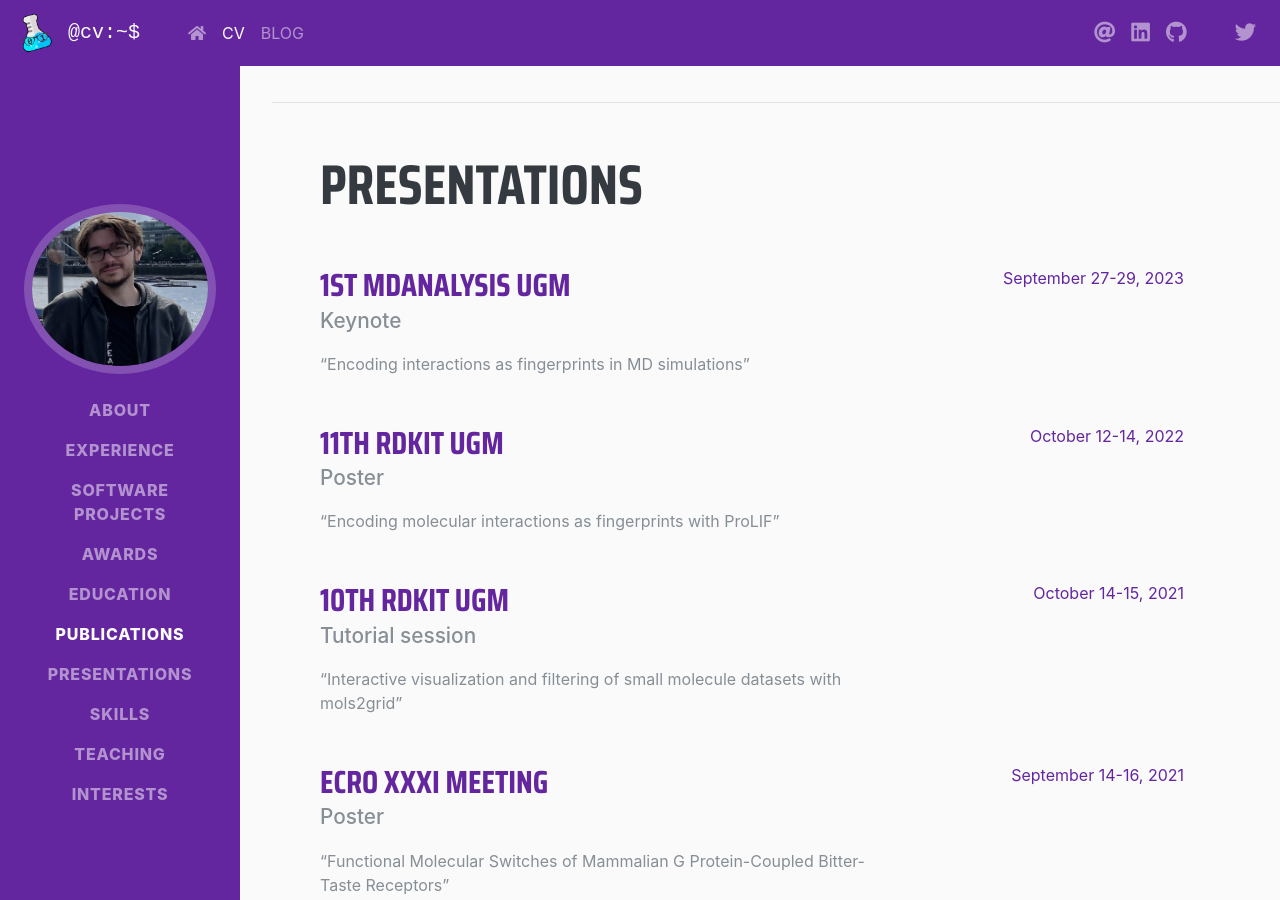
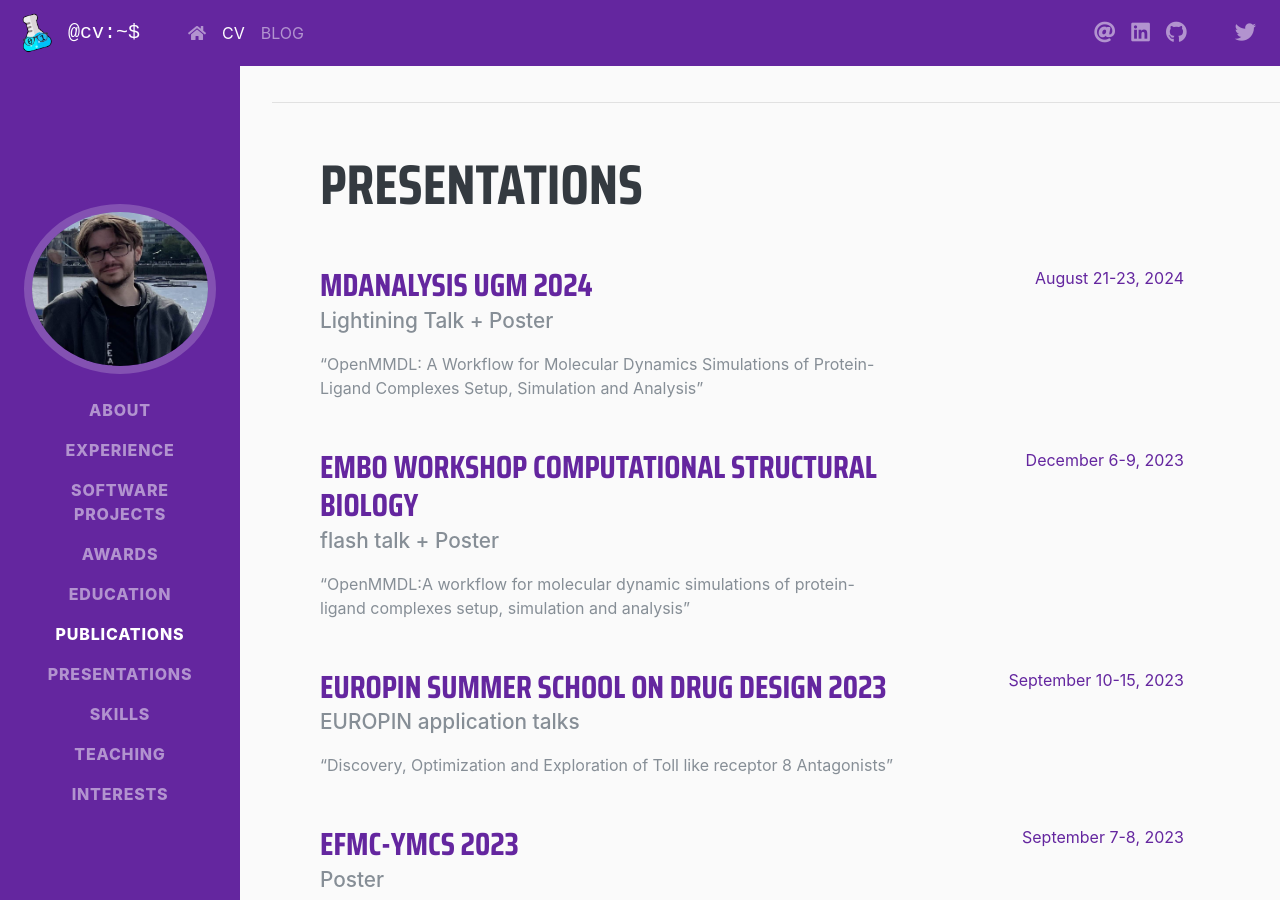
Before and after one commit to talagayev/talagayev.github.io, a Jekyll site: the page built from cv.html, in a window 1280 px wide and 900 px high, scrolled down 8052 px. Built offline with Jekyll 4.4.1, drawn with Linux system fonts in a browser that asks for light colours; nearby versions of some CDN libraries; some web fonts are replaced; a style sheet for code colours, icons or effects is not loaded; some of the changed text lies outside the part shown.

Commit message:
Update presentations.yml

```diff
--- a/_data/presentations.yml
+++ b/_data/presentations.yml
@@ -1,71 +1,20 @@
-- event: 1st MDAnalysis UGM
-  url: https://github.com/MDAnalysis/UGM2023
-  title: "Encoding interactions as fingerprints in MD simulations"
-  type: Keynote
-  date: September 27-29, 2023
-- event: 11th RDKit UGM
-  url: https://github.com/rdkit/UGM_2022
-  title: "Encoding molecular interactions as fingerprints with ProLIF"
+- event: MDAnalysis UGM 2024
+  url: https://www.mdanalysis.org/pages/ugm2024/
+  title: "OpenMMDL: A Workflow for Molecular Dynamics Simulations of Protein-Ligand Complexes Setup, Simulation and Analysis"
+  type: Lightining Talk + Poster
+  date: August 21-23, 2024
+- event: EMBO Workshop Computational structural biology
+  url: https://www.embl.org/about/info/course-and-conference-office/events/csb23-01/
+  title: "OpenMMDL:A workflow for molecular dynamic simulations of protein-ligand complexes setup, simulation and analysis"
+  type: flash talk + Poster
+  date: December 6-9, 2023
+- event: EUROPIN Summer School on Drug Design 2023
+  url: https://pharminfo.univie.ac.at/summerschool/2023/
+  title: "Discovery, Optimization and Exploration of Toll like receptor 8 Antagonists"
+  type: EUROPIN application talks
+  date: September 10-15, 2023
+- event: EFMC-YMCS 2023
+  url: https://efmcymcs2023.ldorganisation.com/
+  title: "A novel approach of Toll-like receptor dynamics application for structure optimization through 3D pharmacophore analysis"
   type: Poster
-  date: October 12-14, 2022
-- event: 10th RDKit UGM
-  url: https://github.com/rdkit/UGM_2021
-  title: "Interactive visualization and filtering of small molecule datasets with mols2grid"
-  type: Tutorial session
-  date: October 14-15, 2021
-- event: ECRO XXXI meeting
-  url: https://www.ecro.online/meetings/ecro-2021-portugal/
-  type: Poster
-  title: "Functional Molecular Switches of Mammalian G Protein-Coupled Bitter-Taste Receptors"
-  date: September 14-16, 2021
-- event: 16th Weurman Flavour Research Symposium
-  url: https://symposium.inrae.fr/weurman2020/Programme
-  type: Poster
-  title: "Bitter-Taste Receptors: From Sequence to Structure"
-  date: May 4-6, 2021
-- event: 9th RDKit UGM
-  url: https://github.com/rdkit/UGM_2020
-  type: Oral presentation
-  title: "From RDKit to the Universe and back"
-  date: October 6-8, 2020
-- event: International Symposium on Olfaction and Taste
-  url: https://achems.org/ISOT/
-  type: Poster
-  title: "Functional Microswitches of Mammalian G Protein-Coupled Bitter-Taste Receptors"
-  date: August 3-7, 2020
-- event: 9<sup>th</sup> meeting of the French Chemoinformatics Society
-  url: https://sfci2019.sciencesconf.org/
-  type: Oral presentation
-  title: Decoding sweet taste from chemical structures
-  date: November 21, 2019
-- event: GDR-O3 2019 annual meeting
-  url: http://www.gdr-o3.cnrs.fr/rencontre-annuelle-2019-toulouse/
-  type: Poster
-  title: Molecular insights into the structure-function relationships of bitter taste receptors
-  date: November 7-8, 2019
-- event: ECRO XXIX meeting
-  url: https://www.ecro.online/meetings/ecro-2019-trieste/
-  type: Poster
-  title: Molecular insights into the structure-function relationships of bitter taste receptors
-  date: September 11-14, 2019
-- event: 26<sup>th</sup> PACA Chemistry Day
-  url: http://journees-chimie-paca.fr/JCPaca_2019.html
-  type: Poster
-  title: Modeling taste perception from chemical structures
-  date: April 26, 2019
-- event: International Perfume Museum project
-  url: https://www.museesdegrasse.com/accueil/musee-international-de-la-parfumerie
-  type: Public conference
-  title: How our brain perceives odors and flavors
-  info: Lecture given to middle school students
-  date: April 24 &amp; May 15, 2019
-- event: 21<sup>st</sup> GGMM congress
-  url: https://ggmm2019.sciencesconf.org/
-  type: Oral presentation
-  title: Numerical model of structure-taste relationships
-  date: April 5, 2019
-- event: 2<sup>nd</sup> UCA Complex Days meeting
-  url: http://univ-cotedazur.fr/events/second-edition-uca-complex-days
-  type: Flash talk and Poster
-  title: Modeling taste perception from chemical structures
-  date: March 25, 2019
+  date: September 7-8, 2023
```
